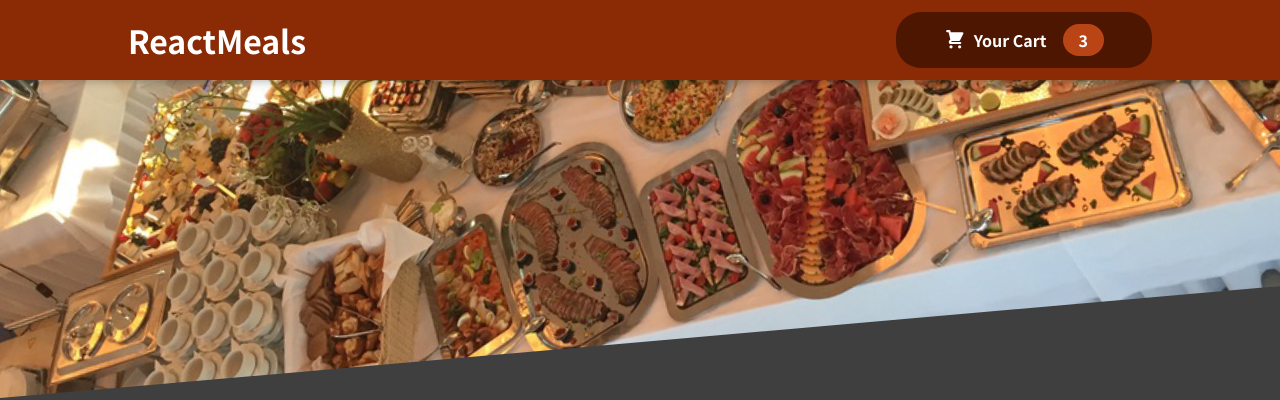
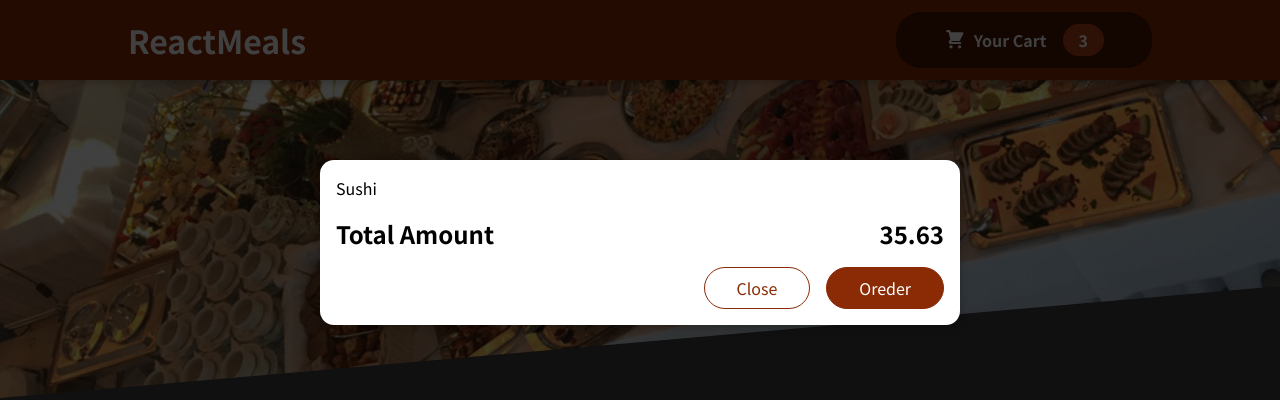
Before and after one commit to ritesh-jadhav/meal-ordering-app, a React (Create React App) app: page / in a window 1280 px wide. Shown: the top 400 px of the page. Built offline with nearby package versions, Linux system fonts and the light colour scheme.

Commit message:
adding modal via portal

```diff
--- a/public/index.html
+++ b/public/index.html
@@ -28,6 +28,7 @@
   </head>
   <body>
     <noscript>You need to enable JavaScript to run this app.</noscript>
+    <div id="overlays"></div>
     <div id="root"></div>
     <!--
       This HTML file is a template.
--- a/src/App.js
+++ b/src/App.js
@@ -1,10 +1,12 @@
 import React, { Fragment } from 'react';
+import Cart from './components/Cart/Cart';
 import Header from './components/Layout/Header';
 import Meals from './components/Meals/Meals';
 
 function App() {
   return (
     <Fragment>
+      <Cart/>
       <Header/>
       <main>
         <Meals/>
--- a/src/components/Cart/Cart.js
+++ b/src/components/Cart/Cart.js
@@ -1,21 +1,27 @@
-import classes from './Cart.module.css';
+import Modal from "../UI/Modal";
+import classes from "./Cart.module.css";
 
-const Cart = props => {
-
-    const cartItems = <ul className={classes['cart-item']}>{
-    [{id: 'c1',name: 'Sushi', amount: 2, price : 12.23}
-    ].map(item => <li>{item.name}</li>)}</ul>
-    return <div>
+const Cart = (props) => {
+  const cartItems = (
+    <ul className={classes["cart-items"]}>
+      {[{ id: "c1", name: "Sushi", amount: 2, price: 12.23 }].map((item) => (
+        <li>{item.name}</li>
+      ))}
+    </ul>
+  );
+  return (
+    <Modal>
       {cartItems}
       <div className={classes.total}>
         <span>Total Amount</span>
         <span>35.63</span>
       </div>
-        <div className={classes.action}>
-            <button className={classes['button--alt']}>Close</button>
+      <div className={classes.actions}>
+        <button className={classes["button--alt"]}>Close</button>
         <button className={classes.button}>Oreder</button>
       </div>
-    </div>
+    </Modal>
+  );
 };
 
 export default Cart;
--- /dev/null
+++ b/src/components/UI/Modal.js
@@ -0,0 +1,31 @@
+import { Fragment } from "react";
+import ReactDOM from "react-dom";
+import classes from "./Modal.module.css";
+
+const Backdrop = (props) => {
+  return <div className={classes.backdrop} />;
+};
+
+const ModalOverlay = (props) => {
+  return (
+    <div className={classes.modal}>
+      <div className={classes.content}>{props.children}</div>
+    </div>
+  );
+};
+
+const portalElement = document.getElementById("overlays");
+
+const Modal = (props) => {
+  return (
+    <Fragment>
+      {ReactDOM.createPortal(<Backdrop />, portalElement)}
+      {ReactDOM.createPortal(
+        <ModalOverlay>{props.children}</ModalOverlay>,
+        portalElement
+      )}
+    </Fragment>
+  );
+};
+
+export default Modal;
--- /dev/null
+++ b/src/components/UI/Modal.module.css
@@ -0,0 +1,40 @@
+.backdrop {
+    position: fixed;
+    top: 0;
+    left: 0;
+    width: 100%;
+    height: 100vh;
+    z-index: 20;
+    background-color: rgba(0, 0, 0, 0.75);
+  }
+
+  .modal {
+    position: fixed;
+    top: 20vh;
+    left: 5%;
+    width: 90%;
+    background-color: white;
+    padding: 1rem;
+    border-radius: 14px;
+    box-shadow: 0 2px 8px rgba(0, 0, 0, 0.25);
+    z-index: 30;
+    animation: slide-down 300ms ease-out forwards;
+  }
+
+  @media (min-width: 768px) {
+    .modal {
+      width: 40rem;
+      left: calc(50% - 20rem);
+    }
+  }
+
+  @keyframes slide-down {
+    from {
+      opacity: 0;
+      transform: translateY(-3rem);
+    }
+    to {
+      opacity: 1;
+      transform: translateY(0);
+    }
+  }
```
Also changed, not shown: 1 other file (tests, documents, lock files or other folders). Lines whose indentation alone changed are shown as unchanged.
